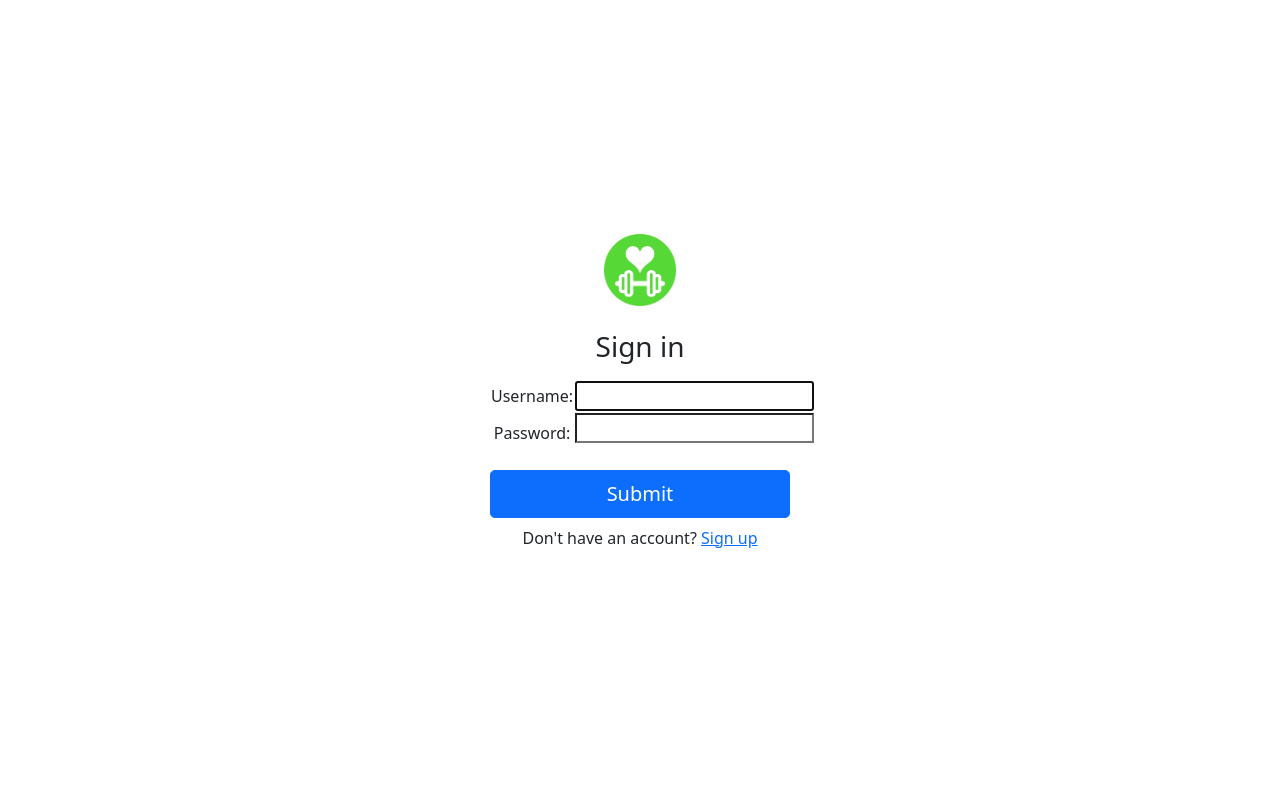
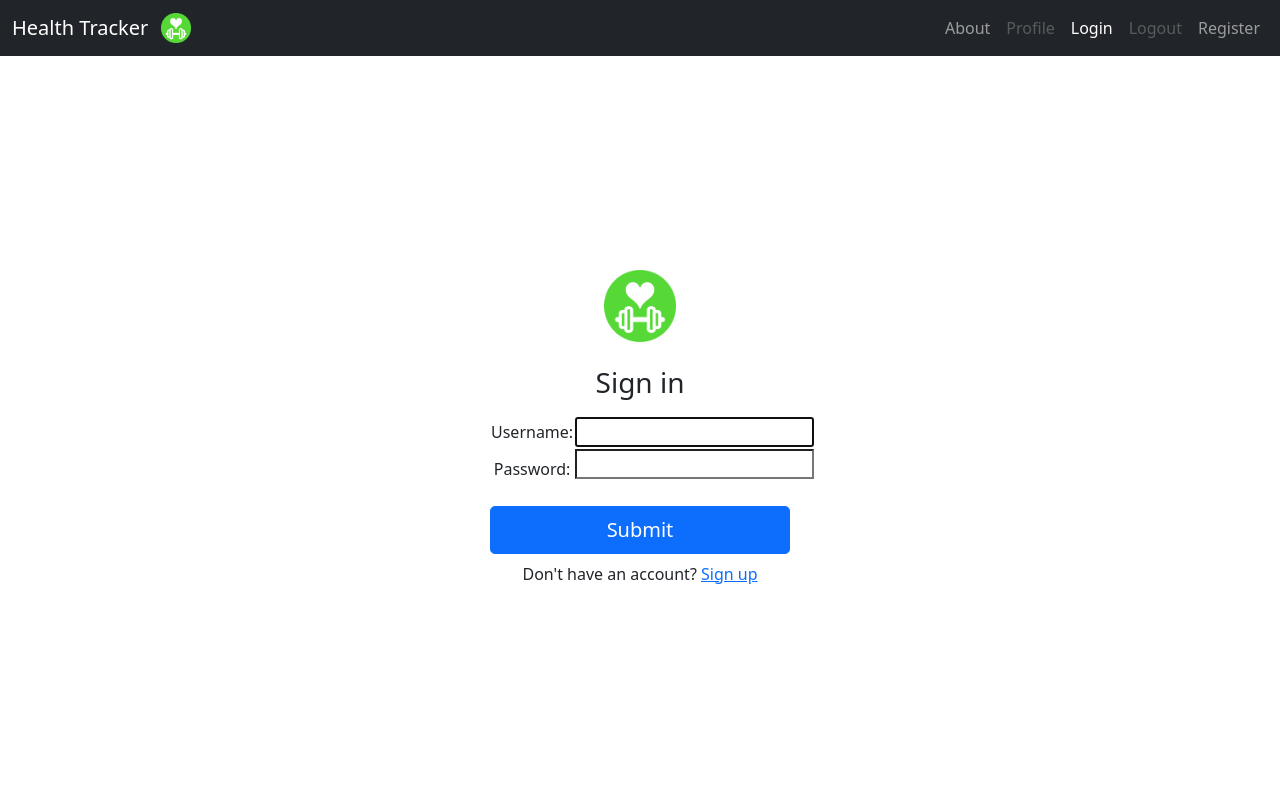
Before and after one commit to willfenton/health-tracker, a Django app: page /login in a window 1280 px wide. Run offline with Django 3.2, Linux system fonts and the light colour scheme; some libraries are stand-ins or nearby versions.

Commit message:
More stuff

```diff
--- a/health_tracker/base_app/serializers.py
+++ b/health_tracker/base_app/serializers.py
@@ -2,10 +2,12 @@ from rest_framework import serializers
 
 from .models import Events, TrackerUser
 
+
 class TrackerUserSerializer(serializers.HyperlinkedModelSerializer):
     class Meta:
         model = TrackerUser
-        fields = ('id', 'username', 'password')
+        fields = ('id', 'username', 'email')
+
 
 class EventsSerializer(serializers.ModelSerializer):
     class Meta:
--- a/health_tracker/base_app/templates/base.html
+++ b/health_tracker/base_app/templates/base.html
@@ -26,9 +26,6 @@
 <!-- Stuff goes in here -->
 {% block body %}{% endblock %}
 
-<!-- Kinda janky... this is how we get the userId in the frontend -->
-<input type="hidden" id="userId" value={{ user.id }}>
-
 <!-- Vue.js development version, includes helpful console warnings -->
 <script src="https://cdn.jsdelivr.net/npm/vue@2/dist/vue.js"></script>
 <!-- Axios -->
--- a/health_tracker/base_app/templates/nav.html
+++ b/health_tracker/base_app/templates/nav.html
@@ -22,22 +22,27 @@
             </button>
             <div class="collapse navbar-collapse" id="navbarCollapse">
 
-                <ul class="navbar-nav ms-auto">
-                    {% if user.is_authenticated %}
+                <ul class="navbar-nav  ms-auto">
                     <li class="nav-item">
-                            <a class="nav-link active" href="{% url 'base_app:profile' %}">Profile</a>
+                        <a class="nav-link {% if request.path == '/about' or request.path == '/' %}active{% endif %}"
+                           href="{% url 'base_app:about' %}">About</a>
                     </li>
                     <li class="nav-item">
-                            <a class="nav-link" href="{% url 'base_app:logout' %}">Logout</a>
-                        </li>
-                    {% else %}
-                        <li class="nav-item">
-                            <a class="nav-link" href="{% url 'base_app:login' %}">Login</a>
+                        <a class="nav-link {% if not user.is_authenticated %}disabled{% endif %} {% if user.is_authenticated and user.id == profile_user.id %}active{% endif %}"
+                           href="{% url 'base_app:my_profile' %}">Profile</a>
                     </li>
                     <li class="nav-item">
-                            <a class="nav-link" href="{% url 'base_app:register' %}">Register</a>
+                        <a class="nav-link {% if user.is_authenticated %}disabled{% endif %} {% if request.path == '/login' %}active{% endif %}"
+                           href="{% url 'base_app:login' %}">Login</a>
                     </li>
-                    {% endif %}
+                    <li class="nav-item">
+                        <a class="nav-link {% if not user.is_authenticated %}disabled{% endif %}"
+                           href="{% url 'base_app:logout' %}">Logout</a>
+                    </li>
+                    <li class="nav-item">
+                        <a class="nav-link {% if user.is_authenticated %}disabled{% endif %} {% if request.path == '/register' %}active{% endif %}"
+                           href="{% url 'base_app:register' %}">Register</a>
+                    </li>
                 </ul>
             </div>
         </div>
--- a/health_tracker/base_app/templates/registration/login.html
+++ b/health_tracker/base_app/templates/registration/login.html
@@ -7,6 +7,7 @@
         html,
         body {
             height: 100%;
+            padding-top: 4.5rem;
         }
 
         body {
--- a/health_tracker/base_app/templates/registration/register.html
+++ b/health_tracker/base_app/templates/registration/register.html
@@ -1,4 +1,4 @@
-{% extends "base.html" %}
+{% extends "nav.html" %}
 
 {% load static %}
 
@@ -7,6 +7,7 @@
         html,
         body {
             height: 100%;
+            padding-top: 4.5rem;
         }
 
         body {
@@ -48,7 +49,7 @@
 
 {% block title %}Sign up{% endblock %}
 
-{% block body %}
+{% block content %}
     <main class="form-signin text-center">
         <form method="POST">
             {% csrf_token %}
--- a/health_tracker/base_app/urls.py
+++ b/health_tracker/base_app/urls.py
@@ -10,7 +10,10 @@ router.register(r'events', views.EventViewSet)
 
 app_name = 'base_app'
 urlpatterns = [
-    path('', views.profile, name='profile'),
+    path('', views.about, name='index'),
+    path('about', views.about, name='about'),
+    path('profile', views.my_profile, name='my_profile'),
+    path('profile/<str:username>', views.user_profile, name='user_profile'),
     path('login', auth_views.LoginView.as_view(template_name='registration/login.html'), name='login'),
     path('logout', auth_views.LogoutView.as_view(next_page='base_app:login'), name='logout'),
     path('register', views.register, name='register'),
--- a/health_tracker/health_tracker/settings.py
+++ b/health_tracker/health_tracker/settings.py
@@ -122,4 +122,4 @@ STATIC_URL = '/static/'
 
 DEFAULT_AUTO_FIELD = 'django.db.models.BigAutoField'
 
-LOGIN_REDIRECT_URL = '/'
+LOGIN_REDIRECT_URL = '/profile'
```
Also changed, not shown: other parts of health_tracker/base_app/templates/registration/login.html (+2 -28 lines), health_tracker/base_app/static/profile.js (+39 -2 lines), health_tracker/base_app/templates/about.html (added, +12 -0 lines), health_tracker/base_app/templates/profile.html (+9 -9 lines), health_tracker/base_app/views.py (+17 -4 lines). Lines whose indentation alone changed are shown as unchanged.
